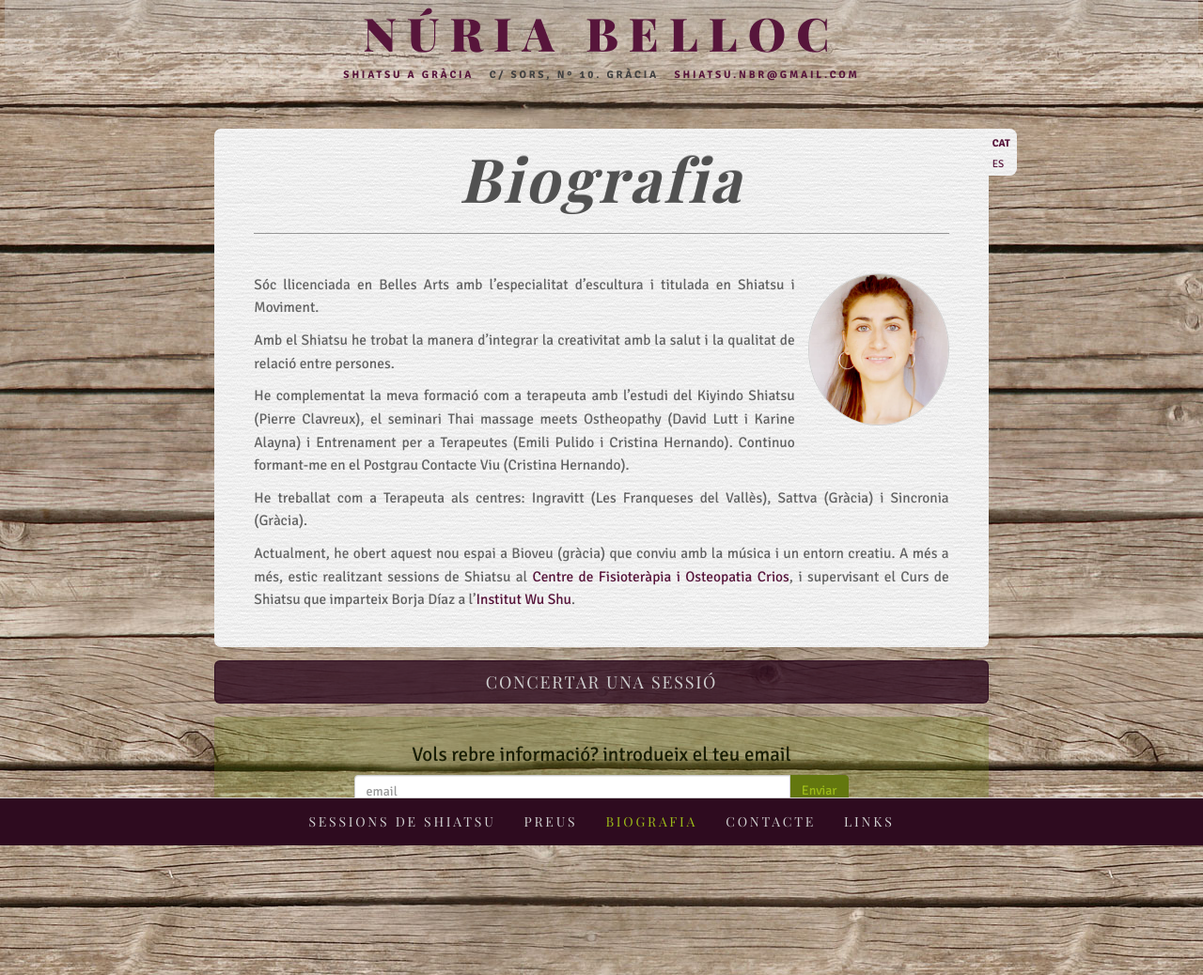
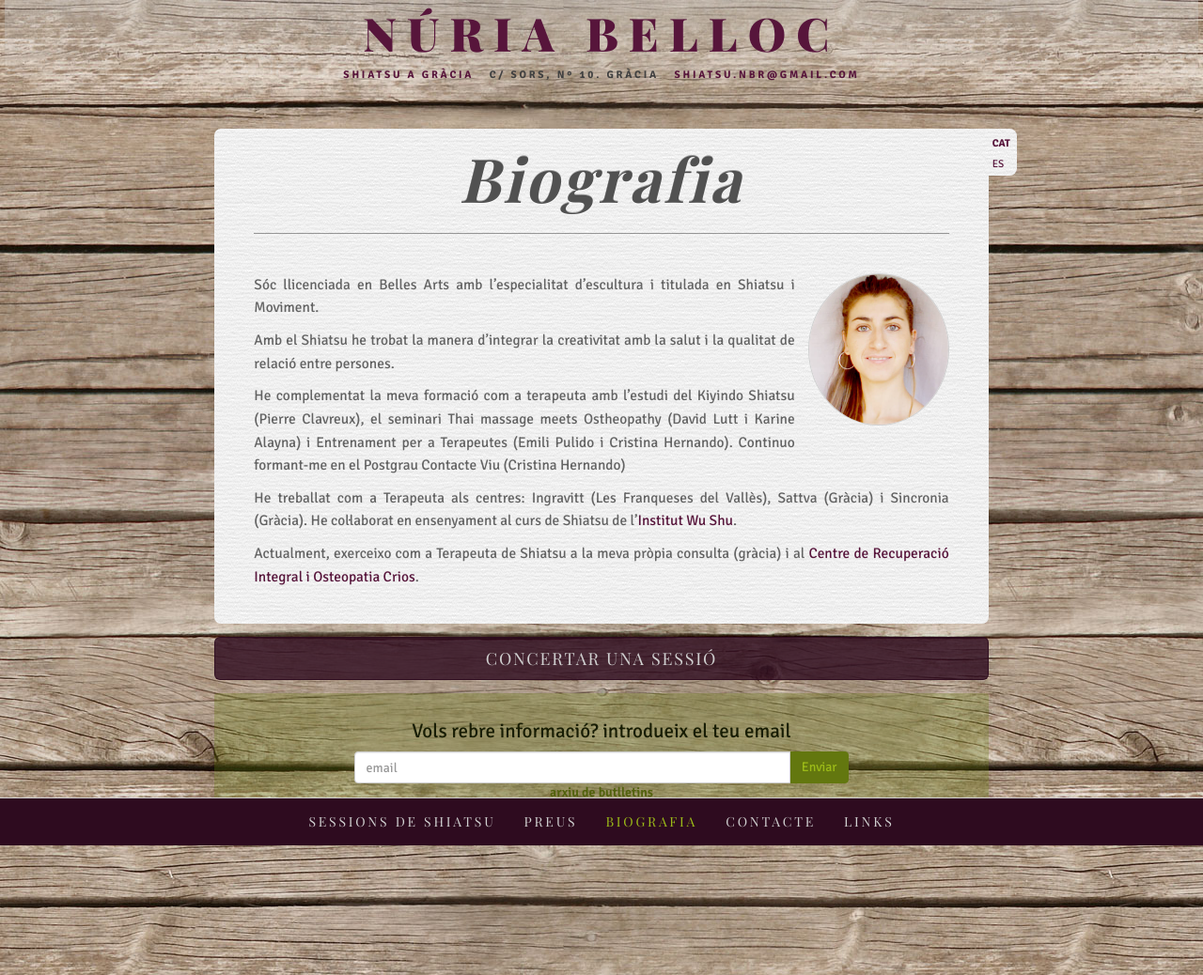
Before and after one commit to agustibr/shiatsu.nuriabelloc.com, a Jekyll site: the page built from cat/3-bio.md, in a window 1280 px wide. Shown: the whole page at 94% size. Built offline with Jekyll 4.4.1, drawn with Linux system fonts in a browser that asks for light colours; some web fonts are replaced.

Commit message:
updated bio text

```diff
--- a/cat/3-bio.md
+++ b/cat/3-bio.md
@@ -1,5 +1,6 @@
 ---
 title: Biografia
+description: "Núria Belloc Rocasalbas, Terapeuta de Shiatsu."
 menu: true
 permalink: bio/
 sibling: bio
@@ -11,11 +12,11 @@
 
 Amb el Shiatsu he trobat la manera d'integrar la creativitat amb la salut i la qualitat de relació entre persones.
 
-He complementat la meva formació com a terapeuta amb l'estudi del Kiyindo Shiatsu (Pierre Clavreux), el seminari Thai massage meets Ostheopathy (David Lutt i Karine Alayna) i Entrenament per a Terapeutes (Emili Pulido i Cristina Hernando). Continuo formant-me en el Postgrau Contacte Viu (Cristina Hernando).
+He complementat la meva formació com a terapeuta amb l'estudi del Kiyindo Shiatsu (Pierre Clavreux), el seminari Thai massage meets Ostheopathy (David Lutt i Karine Alayna) i Entrenament per a Terapeutes (Emili Pulido i Cristina Hernando). Continuo formant-me en el Postgrau Contacte Viu (Cristina Hernando)
 
-He treballat com a Terapeuta als centres: Ingravitt (Les Franqueses del Vallès), Sattva (Gràcia) i Sincronia (Gràcia).
+He treballat com a Terapeuta als centres: Ingravitt (Les Franqueses del Vallès), Sattva (Gràcia) i Sincronia (Gràcia). He col·laborat en ensenyament al curs de Shiatsu de l’[Institut Wu Shu][wushu].
 
-Actualment, he obert aquest nou espai a Bioveu (gràcia) que conviu amb la música i un entorn creatiu. A més a més, estic realitzant sessions de Shiatsu al [Centre de Fisioteràpia i Osteopatia Crios][crios], i supervisant el Curs de Shiatsu que imparteix Borja Díaz a l'[Institut Wu Shu][wushu].
+Actualment, exerceixo com a Terapeuta de Shiatsu a la meva pròpia consulta (gràcia) i al [Centre de Recuperació Integral i Osteopatia Crios][crios].
 
-[crios]: http://www.criosgracia.com/
-[wushu]: http://www.institutodewushu.com/
+[crios]: http://www.criosgracia.com
+[wushu]: http://www.institutodewushu.com
```
Also changed, not shown: es/3-bio.md (+1 -0 lines).
